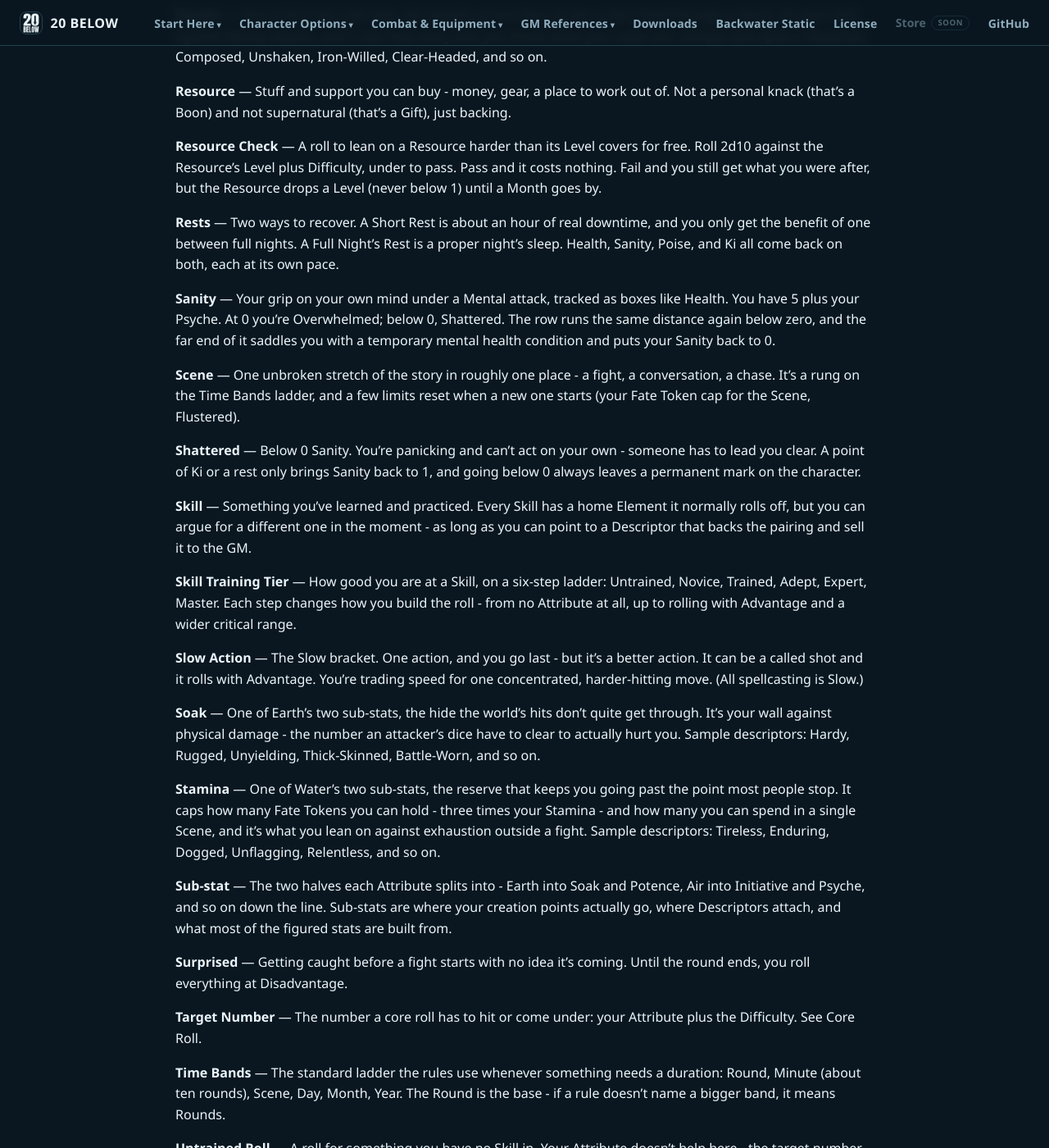
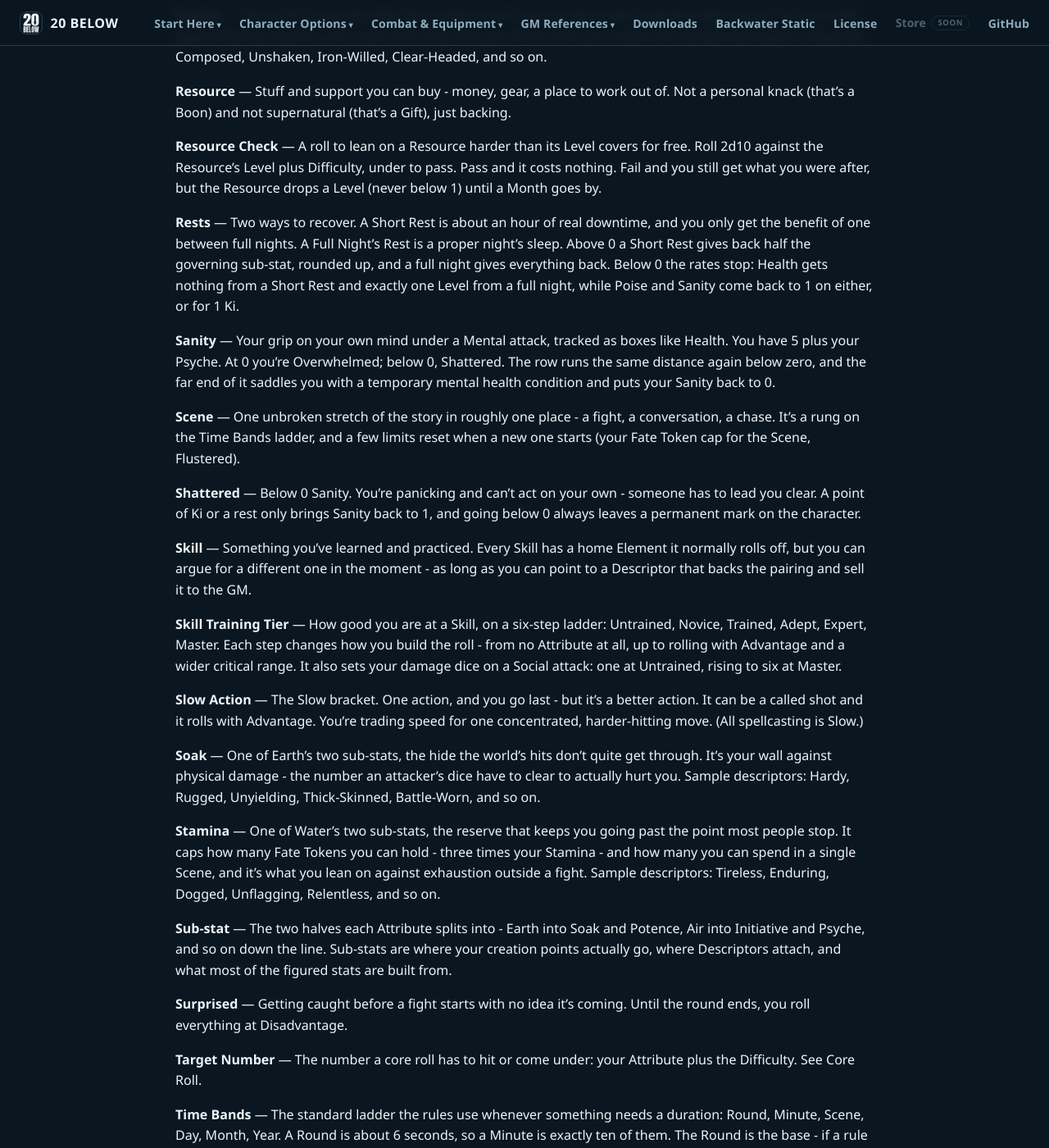
Before and after one commit to feralucce/20_Below, a Jekyll site: the page built from rules/glossary.md, in a window 1280 px wide and 1400 px high, scrolled down 5636 px. Shown: the whole window at 82% size. Built offline with Jekyll 4.4.1, drawn with Linux system fonts in a browser that asks for light colours; our own code applies the rules of GitHub Pages for plain Markdown files; some of the changed text lies outside the part shown.

Commit message:
Four glossary entries the rules work left behind
Most of the glossary was already current, because the Vitals pass updated
it as it went. Four entries were not.

Rests said "Health, Sanity, Poise, and Ki all come back on both, each at
its own pace", which was vague before and wrong now. Below 0 Health gets
nothing from a Short Rest, and Poise and Sanity come back to 1 rather than
crawling.

Time Bands still said a Minute was "about ten rounds". A Round is 6
seconds, so it is exactly ten.

Skill Training Tier described how the tier shapes a roll and said nothing
about the second job it picked up: it sets your damage dice on a Social
attack, one at Untrained rising to six at Master. Nobody reading that entry
would have guessed.

Ki said it saves "a Health or Sanity Level". It covers Poise too, and below
0 it brings Poise or Sanity back to 1 without waiting for a rest.

Also removed one em dash sitting in prose inside the Fate Tokens entry,
which the August sweep missed. The 78 entry separators are the file's own
format and stay as they are; the ban is on em dashes in prose.

Co-Authored-By: Claude Opus 5 <noreply@anthropic.com>

```diff
--- a/rules/glossary.md
+++ b/rules/glossary.md
@@ -60,7 +60,7 @@ Some entries have a line of flavor text along with their mechanics. That is on p
 
 **Fast Action** — The Fast bracket. You go before everyone in Normal or Slow, but you only get the one action - a move, an attack, or a single Skill use. You’re trading how much you do for going first.
 
-**Fate Token** — The currency you earn and spend. You pick them up from your Nature, from taking Disadvantage on purpose, from your Flaws, from a daily top-up, from story Milestones, or whenever the GM hands one over. You spend them on Kotodama or the Fate Triggers. You can hold three times your Stamina and no more — anything earned at that cap is lost rather than banked.
+**Fate Token** — The currency you earn and spend. You pick them up from your Nature, from taking Disadvantage on purpose, from your Flaws, from a daily top-up, from story Milestones, or whenever the GM hands one over. You spend them on Kotodama or the Fate Triggers. You can hold three times your Stamina and no more - anything earned at that cap is lost rather than banked.
 
 **Fate Triggers** — The things a Fate Token buys: a Kotodama, shrugging off one of your Flaws for a Scene, an automatic success, Advantage on a roll, shrugging off a condition, or a full Ki refill. Spending the Token is the whole cost - nothing else is rolled.
 
@@ -88,7 +88,7 @@ Some entries have a line of flavor text along with their mechanics. That is on p
 
 **Initiative** — One of Air’s two sub-stats, the flick of readiness that decides who moves first. You roll it once at the start of a fight - 1d10 plus your Initiative - and that order holds for the whole thing. Sample descriptors: Alert, Reflexive, Vigilant, Sharp-Eyed, Quick, and so on.
 
-**Ki** — The pool that powers everything supernatural. It’s your strongest Element plus 8, so every character has one worth spending - 13 at the least, 18 at the most. You spend it to save a Health or Sanity Level, to put more behind an attack, to move up an Action Bracket, and to use most Gifts. A Short Rest brings back Klotho points of it; a full night brings it all back.
+**Ki** — The pool that powers everything supernatural. It’s your strongest Element plus 8, so every character has one worth spending - 13 at the least, 18 at the most. You spend it to save a Health, Poise or Sanity Level, to put more behind an attack, to move up an Action Bracket, and to use most Gifts. Below 0 it brings Poise or Sanity back to 1 without waiting for a rest. A Short Rest brings back Klotho points of it; a full night brings it all back.
 
 **Ki Infusion** — Paying 1 Ki per die to add a sub-stat - Ferocity, Presence, or Psyche, whichever matches the attack - to that die. You roll the damage dice first and then choose which to boost, so nothing is spent on a die that already got through. It’s how you push a hit through a wall that would otherwise stop it cold.
 
@@ -130,7 +130,7 @@ Some entries have a line of flavor text along with their mechanics. That is on p
 
 **Resource Check** — A roll to lean on a Resource harder than its Level covers for free. Roll 2d10 against the Resource’s Level plus Difficulty, under to pass. Pass and it costs nothing. Fail and you still get what you were after, but the Resource drops a Level (never below 1) until a Month goes by.
 
-**Rests** — Two ways to recover. A Short Rest is about an hour of real downtime, and you only get the benefit of one between full nights. A Full Night’s Rest is a proper night’s sleep. Health, Sanity, Poise, and Ki all come back on both, each at its own pace.
+**Rests** — Two ways to recover. A Short Rest is about an hour of real downtime, and you only get the benefit of one between full nights. A Full Night’s Rest is a proper night’s sleep. Above 0 a Short Rest gives back half the governing sub-stat, rounded up, and a full night gives everything back. Below 0 the rates stop: Health gets nothing from a Short Rest and exactly one Level from a full night, while Poise and Sanity come back to 1 on either, or for 1 Ki.
 
 **Sanity** — Your grip on your own mind under a Mental attack, tracked as boxes like Health. You have 5 plus your Psyche. At 0 you’re Overwhelmed; below 0, Shattered. The row runs the same distance again below zero, and the far end of it saddles you with a temporary mental health condition and puts your Sanity back to 0.
 
@@ -140,7 +140,7 @@ Some entries have a line of flavor text along with their mechanics. That is on p
 
 **Skill** — Something you’ve learned and practiced. Every Skill has a home Element it normally rolls off, but you can argue for a different one in the moment - as long as you can point to a Descriptor that backs the pairing and sell it to the GM.
 
-**Skill Training Tier** — How good you are at a Skill, on a six-step ladder: Untrained, Novice, Trained, Adept, Expert, Master. Each step changes how you build the roll - from no Attribute at all, up to rolling with Advantage and a wider critical range.
+**Skill Training Tier** — How good you are at a Skill, on a six-step ladder: Untrained, Novice, Trained, Adept, Expert, Master. Each step changes how you build the roll - from no Attribute at all, up to rolling with Advantage and a wider critical range. It also sets your damage dice on a Social attack: one at Untrained, rising to six at Master.
 
 **Slow Action** — The Slow bracket. One action, and you go last - but it’s a better action. It can be a called shot and it rolls with Advantage. You’re trading speed for one concentrated, harder-hitting move. (All spellcasting is Slow.)
 
@@ -154,7 +154,7 @@ Some entries have a line of flavor text along with their mechanics. That is on p
 
 **Target Number** — The number a core roll has to hit or come under: your Attribute plus the Difficulty. See Core Roll.
 
-**Time Bands** — The standard ladder the rules use whenever something needs a duration: Round, Minute (about ten rounds), Scene, Day, Month, Year. The Round is the base - if a rule doesn’t name a bigger band, it means Rounds.
+**Time Bands** — The standard ladder the rules use whenever something needs a duration: Round, Minute, Scene, Day, Month, Year. A Round is about 6 seconds, so a Minute is exactly ten of them. The Round is the base - if a rule doesn’t name a bigger band, it means Rounds.
 
 **Untrained Roll** — A roll for something you have no Skill in. Your Attribute doesn’t help here - the target number is just the Difficulty.
 
```
